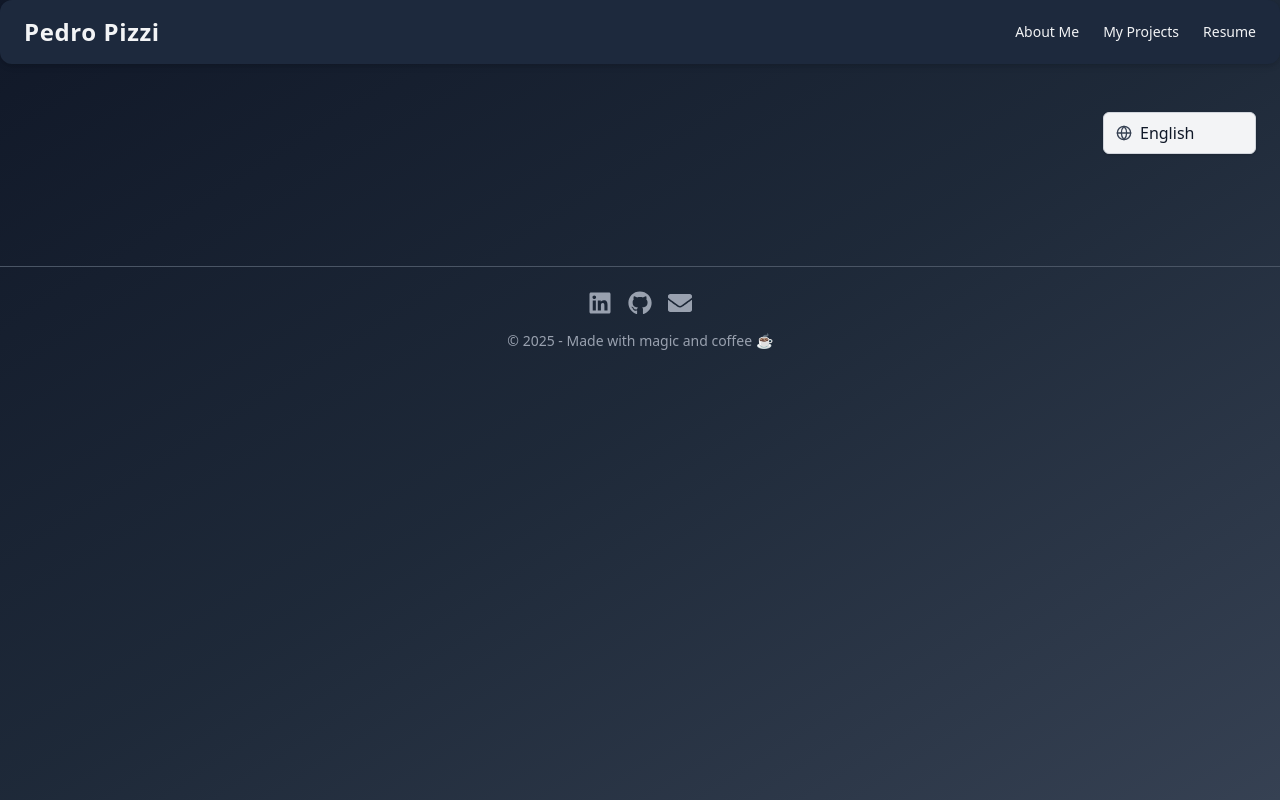
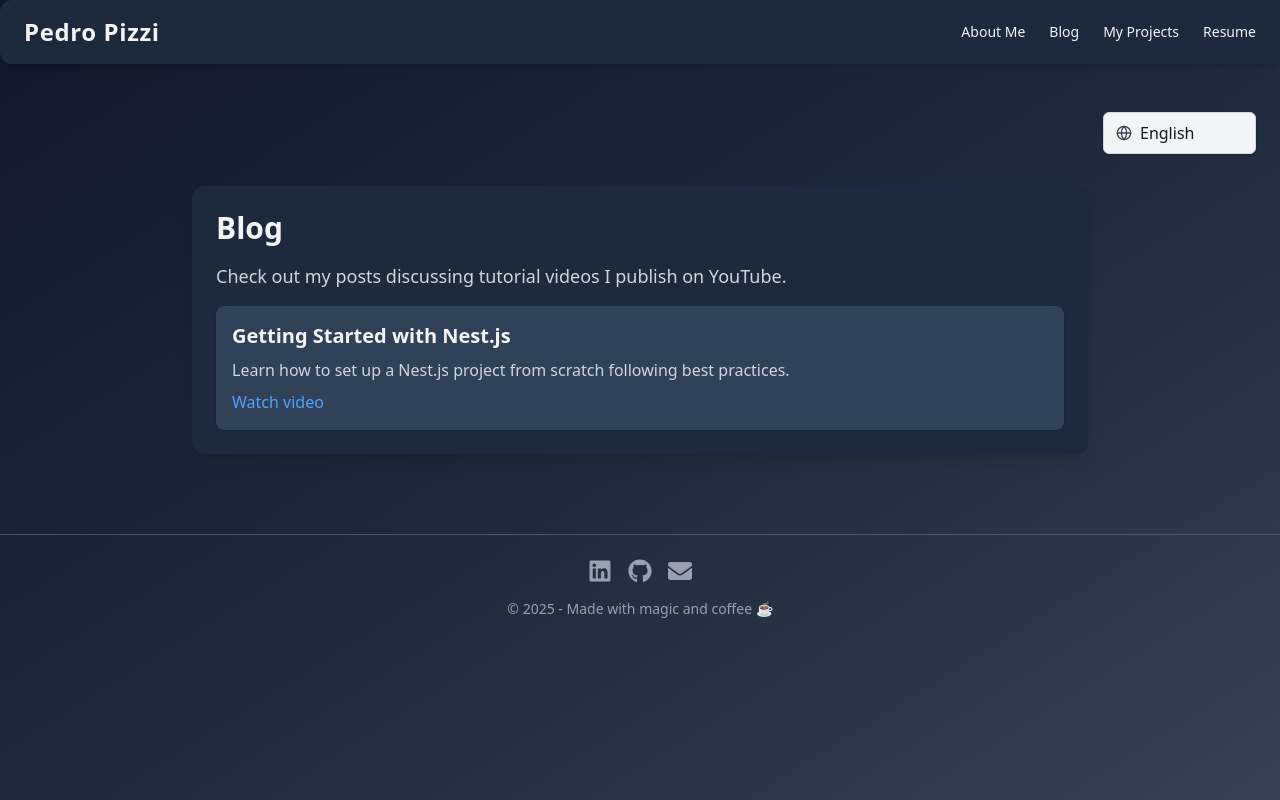
Before and after one commit to P3dream/portifolio, a React (Vite) app: page /blog in a window 1280 px wide. Built offline with nearby package versions, Linux system fonts and the light colour scheme.

Commit message:
adding section blog

```diff
--- a/src/App.tsx
+++ b/src/App.tsx
@@ -7,6 +7,7 @@ import Resume from "./pages/Resume";
 import { useTranslation } from "react-i18next";
 import "./App.css";
 import { Globe } from "lucide-react";
+import Blog from "./pages/Blog";
 
 function App() {
   const { t, i18n } = useTranslation();
@@ -43,6 +44,7 @@ function App() {
           <Routes>
             <Route path="/" element={<Navigate to="/about" replace />} />
             <Route path="/about" element={<About />} />
+            <Route path="/blog" element={<Blog />} />
             <Route path="/projects" element={<Projects />} />
             <Route path="/resume" element={<Resume />} />
           </Routes>
--- a/src/components/Navbar.tsx
+++ b/src/components/Navbar.tsx
@@ -9,6 +9,7 @@ const Navbar = () => {
       <h1 className="text-2xl font-semibold tracking-wide">{t("header")}</h1>
       <div className="space-x-6 text-sm font-medium">
         <Link to="/about" className="hover:text-white hover:underline transition">{t("about_title")}</Link>
+        <Link to="/blog" className="hover:text-white hover:underline transition">{t("blog_title")}</Link>
         <Link to="/projects" className="hover:text-white hover:underline transition">{t("projects_title")}</Link>
         <Link to="/resume" className="hover:text-white hover:underline transition">{t("resume_title")}</Link>
       </div>
--- a/src/locale/en.json
+++ b/src/locale/en.json
@@ -24,6 +24,11 @@
         "title": "Back-end with NestJS",
         "description": "Base back-end project using NestJS, TypeORM, and PostgreSQL. Includes JWT authentication, email service, and entity operations."
       }
-    ]
+    ],
+    "blog_title": "Blog",
+    "blog_desc": "Check out my posts discussing tutorial videos I publish on YouTube.",
+    "blog_post_1_title": "Getting Started with Nest.js",
+    "blog_post_1_desc": "Learn how to set up a Nest.js project from scratch following best practices.",
+    "watch_video": "Watch video"
   }
 }
--- a/src/locale/es.json
+++ b/src/locale/es.json
@@ -24,6 +24,11 @@
         "title": "Back-end con NestJS",
         "description": "Proyecto base de back-end con NestJS, TypeORM y PostgreSQL. Incluye autenticación JWT, servicio de correo electrónico y operaciones con entidades."
       }
-    ]
+    ],
+    "blog_title": "Blog",
+    "blog_desc": "Consulta mis publicaciones comentando videos tutoriales que publico en YouTube.",
+    "blog_post_1_title": "Introducción a Nest.js",
+    "blog_post_1_desc": "Aprende a configurar un proyecto Nest.js desde cero con buenas prácticas.",
+    "watch_video": "Ver video"
   }
 }
--- a/src/locale/fr.json
+++ b/src/locale/fr.json
@@ -24,6 +24,11 @@
         "title": "Back-end avec NestJS",
         "description": "Projet back-end de base utilisant NestJS, TypeORM et PostgreSQL. Comprend l'authentification JWT, le service d'e-mail et les opérations sur les entités."
       }
-    ]
+    ],
+    "blog_title": "Blog",
+    "blog_desc": "Découvrez mes articles commentant des tutoriels vidéo que je publie sur YouTube.",
+    "blog_post_1_title": "Introduction à Nest.js",
+    "blog_post_1_desc": "Apprenez à configurer un projet Nest.js à partir de zéro en suivant les bonnes pratiques.",
+    "watch_video": "Regarder la vidéo"
   }
 }
--- a/src/locale/pt.json
+++ b/src/locale/pt.json
@@ -24,6 +24,11 @@
         "title": "Back-end usando NestJS",
         "description": "Projeto base de back-end utilizando NestJS, TypeORM e PostegreSQL. Autenticação JWT, Envio de email e operações com entidades."
       }
-    ]
+    ],
+    "blog_title": "Blog",
+    "blog_desc": "Confira meus posts comentando vídeos tutoriais que publico no YouTube.",
+    "blog_post_1_title": "Introdução ao Nest.js",
+    "blog_post_1_desc": "Veja como configurar do zero um projeto Nest.js com boas práticas.",
+    "watch_video": "Assistir vídeo"
   }
 }
--- /dev/null
+++ b/src/pages/Blog.tsx
@@ -0,0 +1,44 @@
+import { useTranslation } from "react-i18next";
+
+const blogPosts = [
+  {
+    id: 1,
+    titleKey: "blog_post_1_title",
+    descKey: "blog_post_1_desc",
+    youtubeUrl: "https://www.youtube.com/watch?v=SEU_VIDEO_1"
+  }
+];
+
+const Blog = () => {
+  const { t } = useTranslation();
+
+  return (
+    <div className="max-w-4xl mx-auto px-4 sm:px-6 py-6 bg-slate-800 bg-opacity-70 rounded-xl shadow-lg backdrop-blur text-gray-100">
+      <h2 className="text-2xl sm:text-3xl font-bold text-gray-100 mb-4">
+        {t("blog_title")}
+      </h2>
+      <p className="text-base sm:text-lg text-gray-300 mb-4">
+        {t("blog_desc")}
+      </p>
+
+      <div className="space-y-6">
+        {blogPosts.map((post) => (
+          <div key={post.id} className="p-4 bg-slate-700 rounded-lg shadow">
+            <h3 className="text-xl font-semibold mb-2">{t(post.titleKey)}</h3>
+            <p className="text-gray-300 mb-2">{t(post.descKey)}</p>
+            <a
+              href={post.youtubeUrl}
+              target="_blank"
+              rel="noopener noreferrer"
+              className="text-blue-400 hover:underline"
+            >
+              {t("watch_video")}
+            </a>
+          </div>
+        ))}
+      </div>
+    </div>
+  );
+};
+
+export default Blog;
```
